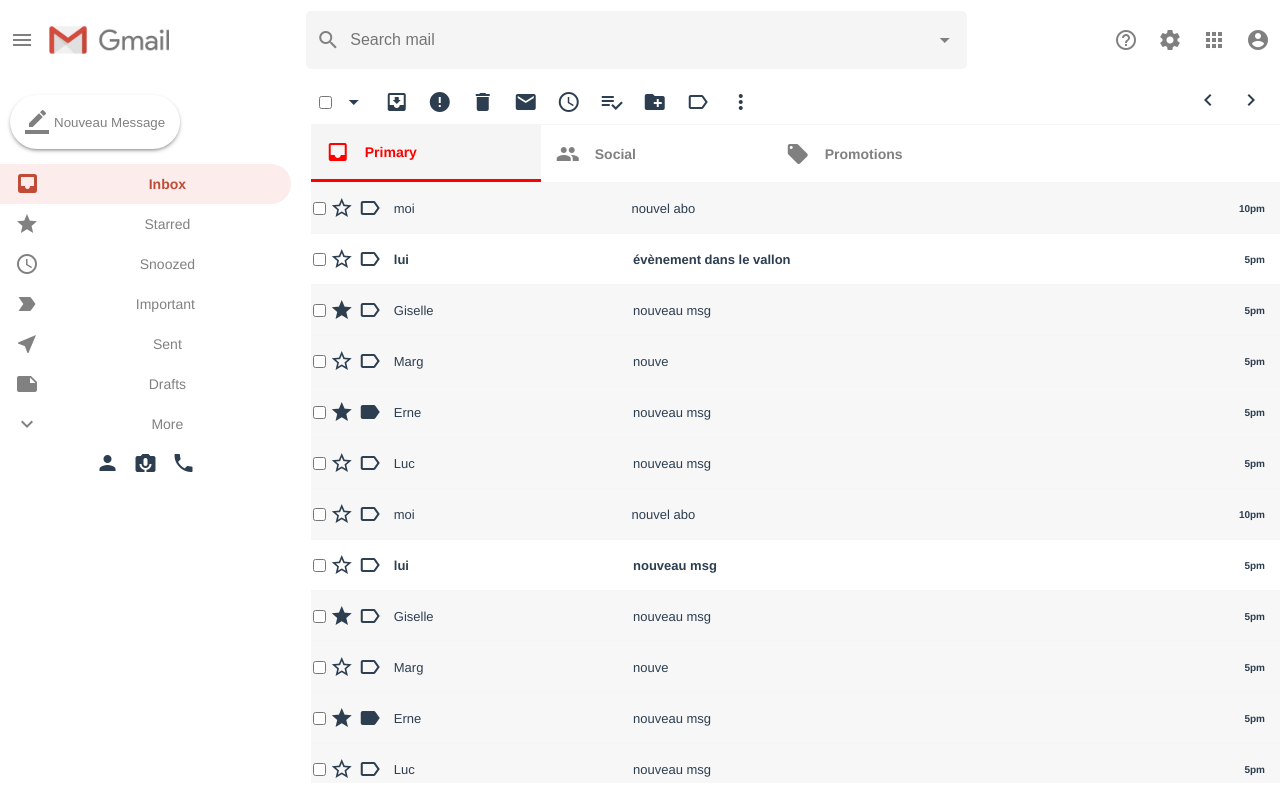
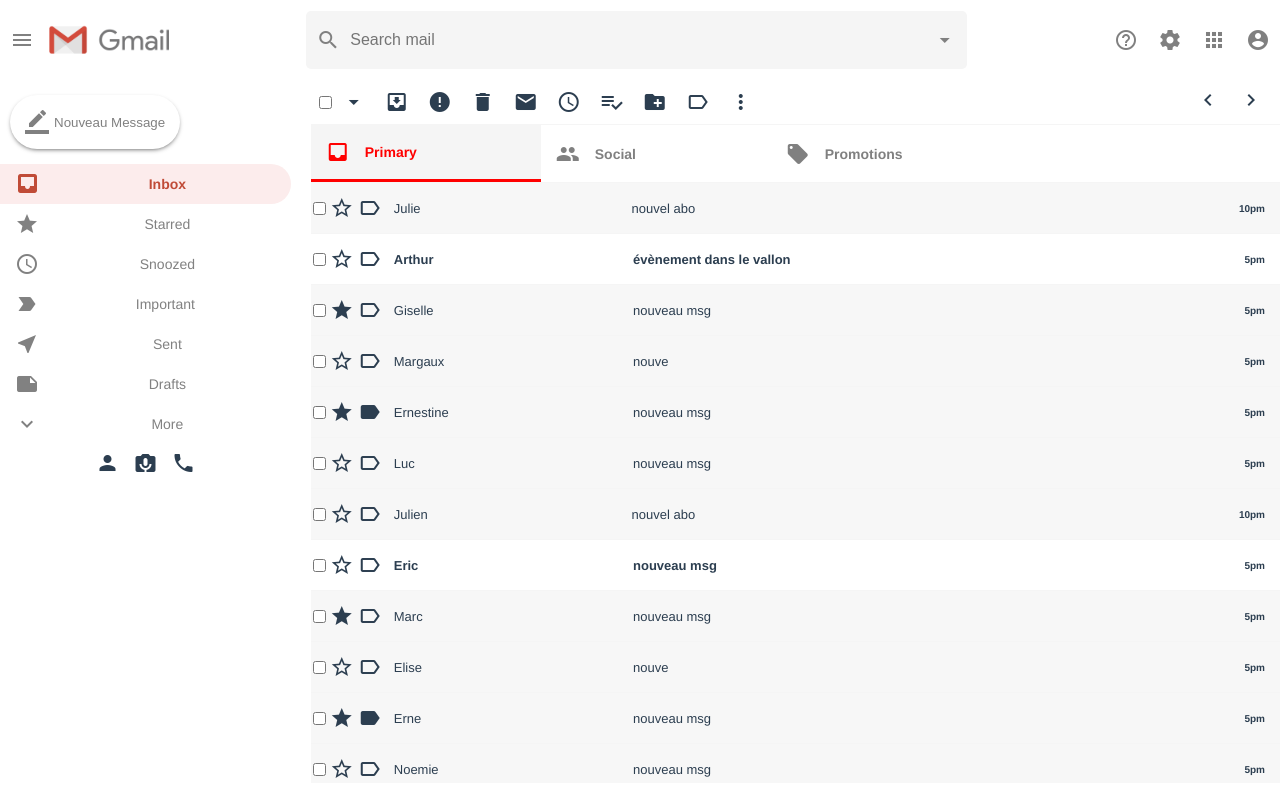
Before and after one commit to AurelienConil/offline_gmail, a Vue app: page / in a window 1280 px wide. Built offline with nearby package versions, Linux system fonts and the light colour scheme.

Commit message:
actio button answer

```diff
--- a/package.json
+++ b/package.json
@@ -1,5 +1,5 @@
 {
-  "name": "gmail_clone",
+  "name": "Gmail_clone_offline",
   "version": "0.1.0",
   "private": true,
   "scripts": {
--- a/src/App.vue
+++ b/src/App.vue
@@ -2,14 +2,14 @@
   <div id="app">
     <EmailWrite
       v-if="writingEmail"
+      :author="writeMail.author"
+      :object="writeMail.object"
+      :content="writeMail.content"
       v-on:close-mail="closeMail"
       v-on:reduce-mail="reduceMail"
       v-on:send-mail="sendMail"
     />
-    <Header
-    :msg="currentSearch"
-    v-on:search="search"
-    />
+    <Header :msg="currentSearch" v-on:search="search" />
     <div class="main__body">
       <Sidebar
         v-on:new-mail="newMail"
@@ -25,7 +25,11 @@
         :author="viewMail.author"
         :object="viewMail.object"
         :content="viewMail.content"
+        :index="viewMail.index"
+        :time="viewMail.time"
         v-on:leave-view="leaveView"
+        v-on:action="actionOnOne"
+        v-on:answer="answerMail"
       />
       <EmailList
         v-else
@@ -34,7 +38,7 @@
         v-on:element-starred="mailStarred"
         v-on:element-important="mailImportant"
         v-on:select-all="selectAll"
-        v-on:delete-selected="deleteSelected"
+        v-on:action="action"
         v-on:element-open="mailOpen"
       />
     </div>
@@ -62,15 +66,21 @@ export default {
   data: () => ({
     readingEmail: false,
     writingEmail: false,
+    writeMail: {
+      author: "",
+      object: "",
+      content:""
+    },
     viewMail: {
-      author: "baba",
+      author: "bab",
       object: "bibi",
-      content:
-        "Je cherche à me ",
+      content: "Je cherche à me ",
+      index: -1,
+      time : "",
     },
     currentlistofemail: [],
-    currentcategoryemail : "inbox",
-    currentSearch : "",
+    currentcategoryemail: "inbox",
+    currentSearch: "",
     listofemailinbox: dataEmailInbox,
     listofemailsent: dataEmailSent,
   }),
@@ -88,7 +98,9 @@ export default {
       this.viewMail.author = this.currentlistofemail[index].author;
       this.viewMail.object = this.currentlistofemail[index].preview;
       this.viewMail.content = this.currentlistofemail[index].msg;
-      this.currentlistofemail[index].read = true;
+      this.viewMail.index = index;
+      this.viewMail.time = this.currentlistofemail[index].time;
+      this.currentlistofemail[index].read = false; // read means unread
       this.readingEmail = true;
     },
     sendMail: function (data) {
@@ -100,12 +112,26 @@ export default {
       m.read = true;
       m.starred = false;
       m.important = false;
+      m.spam = false;
       this.listofemailsent.push(m);
+      this.writeMail.author = "";
+      this.writeMail.object = "";
+      this.writeMail.content = "";
+      this.writingEmail= false;
+      alert("mail envoyé");
+
     },
-    search: function(s){
+    answerMail: function (arg) {
+      let aut = arg[0];
+      let obj = arg[1];
+      this.writeMail.author = aut;
+      this.writeMail.object = "RE : "+obj;
+      this.readingEmail = false;
+      this.writingEmail = true;
+    },
+    search: function (s) {
       this.currentSearch = s;
       this.resetCurrentList();
-
     },
     selectAll: function (isSelected) {
       this.currentlistofemail.forEach((el) => {
@@ -115,10 +141,46 @@ export default {
     leaveView: function () {
       this.readingEmail = false;
     },
-    deleteSelected: function () {
+    actionOnOne: function (arg) {
+      this.selectAll(false);
+      let index = arg[1];
+      let act = arg[0];
+      this.currentlistofemail[index].selected = true;
+      this.action(act);
+      this.selectAll(false);
+      this.readingEmail = false;
+    },
+    action: function (actionName) {
+      switch (actionName) {
+        case "delete":
           this.currentlistofemail = this.currentlistofemail.filter(
             (item) => !item.selected
           );
+          break;
+        case "inbox":
+          break;
+        case "spam":
+          this.currentlistofemail.forEach((element) => {
+            if (element.selected) {
+              element.spam = true;
+            }
+          });
+          break;
+        case "unread":
+          this.currentlistofemail.forEach((element) => {
+            if (element.selected) {
+              element.read = true;
+            }
+          });
+          break;
+        case "important":
+          this.currentlistofemail.forEach((element) => {
+            if (element.selected) {
+              element.important = true;
+            }
+          });
+          break;
+      }
     },
     newMail: function () {
       this.writingEmail = true;
@@ -130,29 +192,29 @@ export default {
       console.log("to do");
     },
     sidebarInbox: function () {
-      this.currentcategoryemail = "inbox"
+      this.currentcategoryemail = "inbox";
       this.resetCurrentList();
     },
     sidebarStarred: function () {
-      this.currentcategoryemail = "starred"
+      this.currentcategoryemail = "starred";
       this.resetCurrentList();
     },
     sidebarImportant: function () {
-      this.currentcategoryemail = "important"
+      this.currentcategoryemail = "important";
       this.resetCurrentList();
     },
     sidebarSent: function () {
-      this.currentcategoryemail = "sent"
+      this.currentcategoryemail = "sent";
       this.resetCurrentList();
     },
 
     sidebarSnoozed: function () {},
     sidebarDraft: function () {},
-    resetCurrentList : function(){
-      switch(this.currentcategoryemail ){
+    resetCurrentList: function () {
+      switch (this.currentcategoryemail) {
         case "inbox":
           this.currentlistofemail = this.listofemailinbox;
-          this.readingEmail =  false;
+          this.readingEmail = false;
           break;
         case "starred":
           this.currentlistofemail = this.listofemailinbox.filter(
@@ -168,12 +230,16 @@ export default {
           this.currentlistofemail = this.listofemailsent;
           break;
       }
-      if(this.currentSearch.length>0){
+      this.selectAll(false); // Unselect ALL after change of category
+      if (this.currentSearch.length > 0) {
         this.currentlistofemail = this.currentlistofemail.filter(
-        (item) => (item.author.includes(this.currentSearch) || item.preview.includes(this.currentSearch) || item.msg.includes(this.currentSearch))
+          (item) =>
+            item.author.includes(this.currentSearch) ||
+            item.preview.includes(this.currentSearch) ||
+            item.msg.includes(this.currentSearch)
         );
       }
-    }
+    },
   },
   created: function () {
     this.currentlistofemail = this.listofemailinbox;
--- a/src/components/Email.vue
+++ b/src/components/Email.vue
@@ -22,7 +22,7 @@
       </span>
     </div>
     <p class="emailRow__title" :class="{ unread: read }" v-on:click="clickMail">
-      {{ author }}
+      {{ getNameAuthor()  }}
     </p>
 
     <div class="emailRow__message" v-on:click="clickMail">
@@ -72,6 +72,13 @@ export default {
       if (!this.read) return "readLine";
       else return "unreadLine";
     },
+    getNameAuthor : function(){
+      let split = this.author.split('@');
+      let name = split[0].split("")
+      name[0] = name[0].toUpperCase(); // Let's upperCase the first letter
+      name = name.join('');
+      return name;
+    }
   },
   watch: {
     selected(val, oldVal) {
--- a/src/components/EmailList.vue
+++ b/src/components/EmailList.vue
@@ -5,14 +5,40 @@
       <div class="emailList__settingsLeft" v-if="isSelection">
         <input type="checkbox" v-model="selectAllCheckbox" />
         <span class="material-icons"> arrow_drop_down </span>
-        <span class="material-icons" title="déplacer dans boite de reception" > move_to_inbox</span>
-        <span class="material-icons" title="marquer comme spam"> error_out</span>
-        <span class="material-icons" title="supprimer" v-on:click="deleteSelected"> delete </span>
-        <span class="material-icons" title="marquer comme non lu" > mail </span>
+        <span
+          class="material-icons"
+          title="déplacer dans boite de reception"
+          v-on:click="action('inbox')"
+        >
+          move_to_inbox</span
+        >
+        <span
+          class="material-icons"
+          title="marquer comme spam"
+          v-on:click="action('spam')"
+        >
+          error_out</span
+        >
+        <span
+          class="material-icons"
+          title="supprimer"
+          v-on:click="action('delete')"
+        >
+          delete
+        </span>
+        <span
+          class="material-icons"
+          title="marquer comme non lu"
+          v-on:click="action('unread')"
+        >
+          mail
+        </span>
         <span class="material-icons"> access_time</span>
         <span class="material-icons"> playlist_add_check</span>
         <span class="material-icons"> create_new_folder</span>
-        <span class="material-icons"> label_outline </span>
+        <span class="material-icons" v-on:click="action('important')">
+          label_outline
+        </span>
         <span class="material-icons"> more_vert </span>
       </div>
       <div class="emailList__settingsLeft" v-else>
@@ -104,6 +130,9 @@ export default {
     elementOpen: function (arg) {
       this.$emit("element-open", arg);
     },
+    action: function (actionName) {
+      this.$emit("action", actionName);
+    },
   },
   watch: {
     selectAllCheckbox(val) {
--- a/src/components/EmailView.vue
+++ b/src/components/EmailView.vue
@@ -2,14 +2,40 @@
   <div class="emailMain">
     <div class="emailHeader">
       <span class="material-icons" v-on:click="leaveView">arrow_back </span>
-      <span class="material-icons"> move_to_inbox</span>
-      <span class="material-icons"> error_out</span>
-      <span class="material-icons"> delete </span>
-      <span class="material-icons"> mail </span>
+      <span
+        class="material-icons"
+        title="déplacer dans boite de reception"
+        v-on:click="action('inbox')"
+      >
+        move_to_inbox</span
+      >
+      <span
+        class="material-icons"
+        title="marquer comme spam"
+        v-on:click="action('spam')"
+      >
+        error_out</span
+      >
+      <span
+        class="material-icons"
+        title="supprimer"
+        v-on:click="action('delete')"
+      >
+        delete
+      </span>
+      <span
+        class="material-icons"
+        title="marquer comme non lu"
+        v-on:click="action('unread')"
+      >
+        mail
+      </span>
       <span class="material-icons"> access_time</span>
       <span class="material-icons"> playlist_add_check</span>
       <span class="material-icons"> create_new_folder</span>
-      <span class="material-icons"> label_outline </span>
+      <span class="material-icons" v-on:click="action('important')">
+        label_outline
+      </span>
       <span class="material-icons"> more_vert </span>
     </div>
     <div class="emailObject">
@@ -18,18 +44,17 @@
     <div class="emailAuthor">
       <div class="circlePeople">&nbsp;</div>
       <div class="emailAuthor_title">
-        <strong>' {{ author }}' </strong> nov. 2022 22:54 ( il y a 5 jours )
+        <strong> {{ getNameAuthor() }} </strong> {{ "&lt;" + author + "&gt;" }}
         <p>A moi</p>
       </div>
       <div class="emailAuthor_settings">
+        nov. 2022 {{ time }} ( il y a 5 jours )
         <span class="material-icons"> star</span>
-        <span class="material-icons"> arrow_back</span>
+        <span class="material-icons" v-on:click="answer"> arrow_back</span>
         <span class="material-icons"> more_vert </span>
       </div>
     </div>
-    <div class="emailView" v-html="content">
-
-    </div>
+    <div class="emailView" v-html="content"></div>
   </div>
 </template>
 
@@ -40,6 +65,8 @@ export default {
     author: String,
     object: String,
     content: String,
+    time: String,
+    index: Number,
   },
   data() {
     return {
@@ -48,8 +75,21 @@ export default {
   },
   methods: {
     leaveView: function () {
-      console.log("leave the view");
       this.$emit("leave-view");
+    },
+    action: function (actionName) {
+      this.$emit("action", [actionName, this.index]);
+    },
+    answer: function () {
+      console.log("author: " + this.author);
+      this.$emit("answer", [this.author, this.object]);
+    },
+    getNameAuthor: function () {
+      let split = this.author.split("@");
+      let name = split[0].split("");
+      name[0] = name[0].toUpperCase(); // Let's upperCase the first letter
+      name = name.join("");
+      return name;
     },
     /*
     TODO : écrire un emit mailAction avec toutes les infos qu'on a besoin, "quelle action", "quel parametre". Comme ça, un unique emit à remonter juq'au
@@ -94,14 +134,15 @@ export default {
 }
 
 .emailAuthor_title {
-  width: 50%;
+  width: 30%;
   margin: 0px;
   float: left;
 }
 
 .emailAuthor_settings {
   text-align: right;
-  width: 20%;
+  vertical-align: text-top;
+  width: 60%;
   float: right;
   margin-right: 0px;
 }
@@ -128,5 +169,7 @@ export default {
   flex: 1;
   overflow: hidden;
   padding: 10px;
+  margin: 30px;
+  text-align: left;
 }
 </style>
--- a/src/emailDataInbox.json
+++ b/src/emailDataInbox.json
@@ -1,42 +1,112 @@
 [
     {
-        "author": "moi",
+        "author": "julie@gmail.com",
         "msg": "blabla <br> Pour moi",
         "time": "10pm",
         "preview": "nouvel abo",
         "selected": false,
         "read": false,
         "starred": false,
+        "spam": false,
         "important": false
     },
     {
-        "author": "lui",
+        "author": "arthur@gmail.com",
         "msg": "Il y a maintenant deux mois, à la fin de l'été et malgré des températures peu clémentes,  l'événement Jusqu'au vallon, a rassemblé environ 150 participant-e-s dans le vallon de Charembeau. Ce furent deux jours de rencontres, conférences, projections cinéma, balades-cueillettes et animations en pleine nature autour de l'agroécologie.",
         "time": "5pm",
         "preview": " évènement dans le vallon",
         "selected": false,
         "read": true,
         "starred": false,
+        "spam": false,
         "important": false
     },
     {
-        "author": "Giselle",
+        "author": "giselle@gmail.com",
         "msg": "cuicui",
         "time": "5pm",
         "preview": "nouveau msg",
         "selected": false,
         "read": false,
         "starred": true,
+        "spam": false,
         "important": false
     },
     {
-        "author": "Marg",
+        "author": "margaux@gmail.com",
+        "msg": "ci",
+        "time": "5pm",
+        "preview": "nouve",
+        "selected": false,
+        "read": false,
+        "starred": false,
+        "spam": false,
+        "important": false
+    },
+    {
+        "author": "Ernestine@gmail.com",
+        "msg": "cuicui",
+        "time": "5pm",
+        "preview": "nouveau msg",
+        "selected": false,
+        "read": false,
+        "starred": true,
+        "spam": false,
+        "important": true
+    },
+    {
+        "author": "luc@gmail.com",
+        "msg": "cuicui",
+        "time": "5pm",
+        "preview": "nouveau msg",
+        "selected": false,
+        "read": false,
+        "starred": false,
+        "spam": false,
+        "important": false
+    },
+    {
+        "author": "julien@gmail.com",
+        "msg": "blabla",
+        "time": "10pm",
+        "preview": "nouvel abo",
+        "selected": false,
+        "read": false,
+        "starred": false,
+        "spam": false,
+        "important": false
+    },
+    {
+        "author": "eric@gmail.com",
+        "msg": "cuicui",
+        "time": "5pm",
+        "preview": "nouveau msg",
+        "selected": false,
+        "read": true,
+        "starred": false,
+        "spam": false,
+        "important": false
+    },
+    {
+        "author": "marc@protonmail.com",
+        "msg": "cuicui",
+        "time": "5pm",
+        "preview": "nouveau msg",
+        "selected": false,
+        "read": false,
+        "starred": true,
+        "spam": false,
+        "important": false
+    },
+    {
+        "author": "elise@gmail.com",
         "msg": "ci",
         "time": "5pm",
         "preview": "nouve",
         "selected": true,
         "read": false,
         "starred": false,
+        "spam": false,
         "important": false
     },
     {
@@ -47,76 +117,18 @@
         "selected": false,
         "read": false,
         "starred": true,
+        "spam": false,
         "important": true
     },
     {
-        "author": "Luc",
+        "author": "Noemie@gmail.com",
         "msg": "cuicui",
         "time": "5pm",
         "preview": "nouveau msg",
         "selected": false,
         "read": false,
         "starred": false,
-        "important": false
-    },
-    {
-        "author": "moi",
-        "msg": "blabla",
-        "time": "10pm",
-        "preview": "nouvel abo",
-        "selected": false,
-        "read": false,
-        "starred": false,
-        "important": false
-    },
-    {
-        "author": "lui",
-        "msg": "cuicui",
-        "time": "5pm",
-        "preview": "nouveau msg",
-        "selected": false,
-        "read": true,
-        "starred": false,
-        "important": false
-    },
-    {
-        "author": "Giselle",
-        "msg": "cuicui",
-        "time": "5pm",
-        "preview": "nouveau msg",
-        "selected": false,
-        "read": false,
-        "starred": true,
-        "important": false
-    },
-    {
-        "author": "Marg",
-        "msg": "ci",
-        "time": "5pm",
-        "preview": "nouve",
-        "selected": true,
-        "read": false,
-        "starred": false,
-        "important": false
-    },
-    {
-        "author": "Erne",
-        "msg": "cuicui",
-        "time": "5pm",
-        "preview": "nouveau msg",
-        "selected": false,
-        "read": false,
-        "starred": true,
-        "important": true
-    },
-    {
-        "author": "Luc",
-        "msg": "cuicui",
-        "time": "5pm",
-        "preview": "nouveau msg",
-        "selected": false,
-        "read": false,
-        "starred": false,
+        "spam": false,
         "important": false
     }
 ]
```
Also changed, not shown: src/components/EmailWrite.vue (+25 -20 lines). Lines whose indentation alone changed are shown as unchanged.
